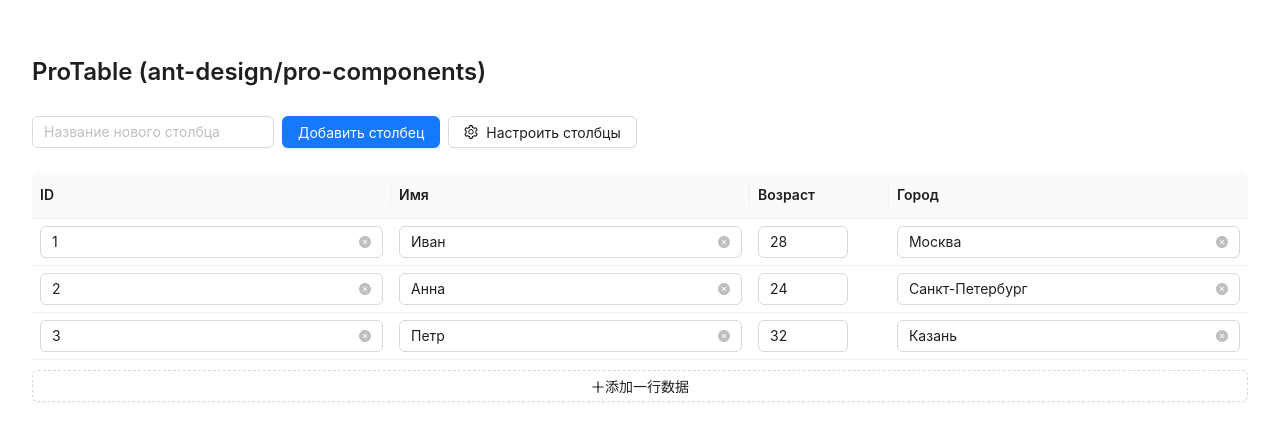
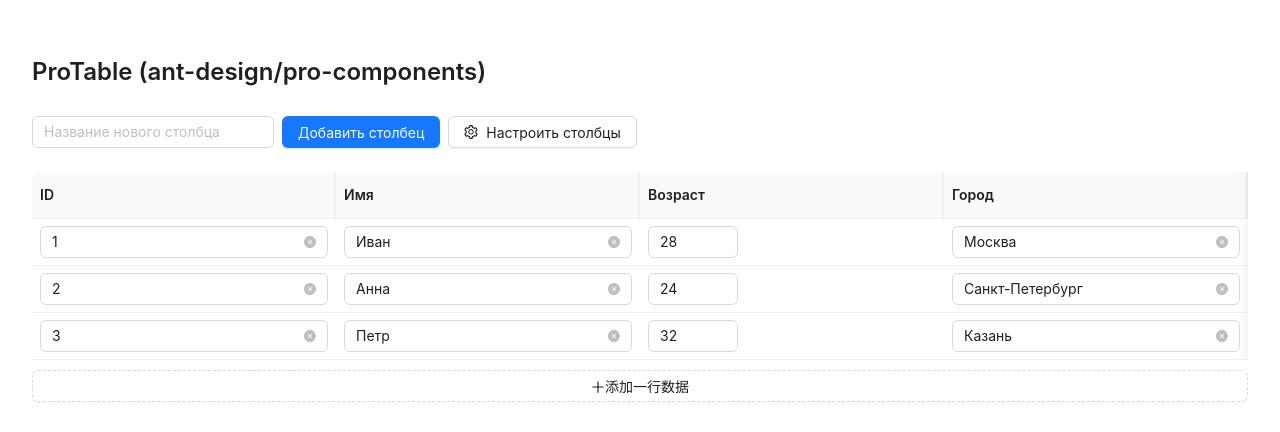
Before and after one commit to ushink/proComponents, a React (Vite) app: page /pro-table in a window 1280 px wide. Shown: the top 432 px of the page. Built offline with nearby package versions, Linux system fonts and the light colour scheme.

Commit message:
-- изменение ширины

```diff
--- a/src/page/ProTablePage.jsx
+++ b/src/page/ProTablePage.jsx
@@ -1,6 +1,7 @@
 import React, { useEffect, useState } from 'react'
 import { Flex, Typography, Input, Button, Space } from 'antd'
 import { EditableProTable } from '@ant-design/pro-components'
+import { Resizable } from 'react-resizable'
 import useColumnSettings from '../hooks/useColumnSettings'
 
 const { Title } = Typography
@@ -50,6 +51,46 @@
     city: 'Казань',
   },
 ]
+
+const DEFAULT_WIDTH = 120
+const MIN_WIDTH = 50
+const MAX_WIDTH = 500
+
+const ResizableHeader = (props) => {
+  const { onResize, width, ...restProps } = props
+
+  if (width === undefined) {
+    return <th {...restProps} />
+  }
+
+  return (
+    <Resizable
+      width={width}
+      height={0}
+      handle={
+        <span
+          className="react-resizable-handle"
+          onClick={(e) => e.stopPropagation()}
+          style={{
+            position: 'absolute',
+            width: '3px',
+            right: '-1px',
+            top: 0,
+            bottom: 0,
+            background: '#f0f0f0',
+            cursor: 'col-resize',
+          }}
+        />
+      }
+      onResize={onResize}
+      draggableOpts={{ enableUserSelectHack: false }}
+      minConstraints={[MIN_WIDTH, 0]}
+      maxConstraints={[MAX_WIDTH, 0]}
+    >
+      <th {...restProps} />
+    </Resizable>
+  )
+}
 
 const ProTablePage = () => {
   const [columns, setColumns] = useState(() => {
@@ -115,8 +156,30 @@
     return initialDataSource.map((r) => r.key)
   })
 
+  const [columnWidths, setColumnWidths] = useState(() => {
+    if (typeof window === 'undefined') return {}
+    try {
+      const saved = window.localStorage.getItem(STORAGE_KEY)
+      if (!saved) {
+        return baseColumns.reduce((acc, col) => {
+          acc[col.dataIndex] = DEFAULT_WIDTH
+          return acc
+        }, {})
+      }
+      const parsed = JSON.parse(saved)
+      if (parsed?.columnWidths && typeof parsed.columnWidths === 'object') {
+        return parsed.columnWidths
+      }
+    } catch {
+      // ignore
+    }
+    return baseColumns.reduce((acc, col) => {
+      acc[col.dataIndex] = DEFAULT_WIDTH
+      return acc
+    }, {})
+  })
+
   const [newColumnName, setNewColumnName] = useState('')
-  const [draggingColumnKey, setDraggingColumnKey] = useState(null)
 
   const { orderedColumns, ColumnSettingsButton } = useColumnSettings(
     'pro-table-page-columns-order',
@@ -130,9 +193,10 @@
       dataSource,
       customColumnIndex,
       editableKeys,
+      columnWidths,
     }
     window.localStorage.setItem(STORAGE_KEY, JSON.stringify(payload))
-  }, [columns, dataSource, customColumnIndex, editableKeys])
+  }, [columns, dataSource, customColumnIndex, editableKeys, columnWidths])
 
   const handleAddColumn = () => {
     const trimmedName = newColumnName.trim()
@@ -155,42 +219,27 @@
       })),
     )
 
+    // Добавляем дефолтную ширину для новой колонки
+    setColumnWidths((prev) => ({
+      ...prev,
+      [dataIndex]: DEFAULT_WIDTH,
+    }))
+
     setCustomColumnIndex((i) => i + 1)
     setNewColumnName('')
   }
 
-  const handleDragStart = (dataIndex) => {
-    setDraggingColumnKey(dataIndex)
-  }
-
-  const handleDrop = (targetDataIndex) => {
-    if (!draggingColumnKey || draggingColumnKey === targetDataIndex) return
-
-    setColumns((prev) => {
-      const fromIndex = prev.findIndex((c) => c.dataIndex === draggingColumnKey)
-      const toIndex = prev.findIndex((c) => c.dataIndex === targetDataIndex)
-      if (fromIndex === -1 || toIndex === -1) return prev
-
-      const next = [...prev]
-      const [moved] = next.splice(fromIndex, 1)
-      next.splice(toIndex, 0, moved)
-      return next
-    })
-
-    setDraggingColumnKey(null)
-  }
-
-  const handleDragOver = (event) => {
-    event.preventDefault()
-  }
-
-  const draggableColumns = orderedColumns.map((col) => ({
+  const resizableColumns = orderedColumns.map((col) => ({
     ...col,
+    width: columnWidths[col.dataIndex],
     onHeaderCell: () => ({
-      draggable: true,
-      onDragStart: () => handleDragStart(col.dataIndex),
-      onDragOver: handleDragOver,
-      onDrop: () => handleDrop(col.dataIndex),
+      width: columnWidths[col.dataIndex],
+      onResize: (e, { size }) => {
+        setColumnWidths((prev) => ({
+          ...prev,
+          [col.dataIndex]: Math.max(MIN_WIDTH, Math.min(MAX_WIDTH, size.width)),
+        }))
+      },
     }),
   }))
 
@@ -213,8 +262,13 @@
       </Space>
 
       <EditableProTable
+        components={{
+          header: {
+            cell: ResizableHeader,
+          },
+        }}
         rowKey="key"
-        columns={draggableColumns}
+        columns={resizableColumns}
         value={dataSource}
         onChange={setDataSource}
         editable={{
--- a/src/page/TablePage.jsx
+++ b/src/page/TablePage.jsx
@@ -1,5 +1,6 @@
 import React, { useEffect, useState } from 'react'
 import { Table, Typography, Flex, Input, Button, Space } from 'antd'
+import { Resizable } from 'react-resizable'
 import useColumnSettings from '../hooks/useColumnSettings'
 
 const { Title } = Typography
@@ -53,6 +54,46 @@
   },
 ]
 
+const DEFAULT_WIDTH = 120
+const MIN_WIDTH = 50
+const MAX_WIDTH = 500
+
+const ResizableHeader = (props) => {
+  const { onResize, width, ...restProps } = props
+
+  if (width === undefined) {
+    return <th {...restProps} />
+  }
+
+  return (
+    <Resizable
+      width={width}
+      height={0}
+      handle={
+        <span
+          className="react-resizable-handle"
+          onClick={(e) => e.stopPropagation()}
+          style={{
+            position: 'absolute',
+            width: '3px',
+            right: '-1px',
+            top: 0,
+            bottom: 0,
+            background: '#f0f0f0',
+            cursor: 'col-resize',
+          }}
+        />
+      }
+      onResize={onResize}
+      draggableOpts={{ enableUserSelectHack: false }}
+      minConstraints={[MIN_WIDTH, 0]}
+      maxConstraints={[MAX_WIDTH, 0]}
+    >
+      <th {...restProps} />
+    </Resizable>
+  )
+}
+
 const TablePage = () => {
   const [columns, setColumns] = useState(() => {
     if (typeof window === 'undefined') return baseColumns
@@ -99,8 +140,30 @@
     return 1
   })
 
+  const [columnWidths, setColumnWidths] = useState(() => {
+    if (typeof window === 'undefined') return {}
+    try {
+      const saved = window.localStorage.getItem(STORAGE_KEY)
+      if (!saved) {
+        return baseColumns.reduce((acc, col) => {
+          acc[col.dataIndex] = DEFAULT_WIDTH
+          return acc
+        }, {})
+      }
+      const parsed = JSON.parse(saved)
+      if (parsed?.columnWidths && typeof parsed.columnWidths === 'object') {
+        return parsed.columnWidths
+      }
+    } catch {
+      // ignore
+    }
+    return baseColumns.reduce((acc, col) => {
+      acc[col.dataIndex] = DEFAULT_WIDTH
+      return acc
+    }, {})
+  })
+
   const [newColumnName, setNewColumnName] = useState('')
-  const [draggingColumnKey, setDraggingColumnKey] = useState(null)
 
   const { orderedColumns, ColumnSettingsButton } = useColumnSettings(
     'table-page-columns-order',
@@ -113,9 +176,10 @@
       columns,
       dataSource,
       customColumnIndex,
+      columnWidths,
     }
     window.localStorage.setItem(STORAGE_KEY, JSON.stringify(payload))
-  }, [columns, dataSource, customColumnIndex])
+  }, [columns, dataSource, customColumnIndex, columnWidths])
 
   const handleCellChange = (rowKey, dataIndex, value) => {
     setDataSource((prev) =>
@@ -154,42 +218,27 @@
       })),
     )
 
+    // Добавляем дефолтную ширину для новой колонки
+    setColumnWidths((prev) => ({
+      ...prev,
+      [dataIndex]: DEFAULT_WIDTH,
+    }))
+
     setCustomColumnIndex((i) => i + 1)
     setNewColumnName('')
   }
 
-  const handleDragStart = (dataIndex) => {
-    setDraggingColumnKey(dataIndex)
-  }
-
-  const handleDrop = (targetDataIndex) => {
-    if (!draggingColumnKey || draggingColumnKey === targetDataIndex) return
-
-    setColumns((prev) => {
-      const fromIndex = prev.findIndex((c) => c.dataIndex === draggingColumnKey)
-      const toIndex = prev.findIndex((c) => c.dataIndex === targetDataIndex)
-      if (fromIndex === -1 || toIndex === -1) return prev
-
-      const next = [...prev]
-      const [moved] = next.splice(fromIndex, 1)
-      next.splice(toIndex, 0, moved)
-      return next
-    })
-
-    setDraggingColumnKey(null)
-  }
-
-  const handleDragOver = (event) => {
-    event.preventDefault()
-  }
-
   const editableColumns = orderedColumns.map((col) => ({
     ...col,
+    width: columnWidths[col.dataIndex],
     onHeaderCell: () => ({
-      draggable: true,
-      onDragStart: () => handleDragStart(col.dataIndex),
-      onDragOver: handleDragOver,
-      onDrop: () => handleDrop(col.dataIndex),
+      width: columnWidths[col.dataIndex],
+      onResize: (e, { size }) => {
+        setColumnWidths((prev) => ({
+          ...prev,
+          [col.dataIndex]: Math.max(MIN_WIDTH, Math.min(MAX_WIDTH, size.width)),
+        }))
+      },
     }),
     render: (_, record) => (
       <Input
@@ -217,7 +266,16 @@
         <ColumnSettingsButton />
       </Space>
 
-      <Table columns={editableColumns} dataSource={dataSource} pagination={false} />
+      <Table
+        components={{
+          header: {
+            cell: ResizableHeader,
+          },
+        }}
+        columns={editableColumns}
+        dataSource={dataSource}
+        pagination={false}
+      />
     </Flex>
   )
 }
```
